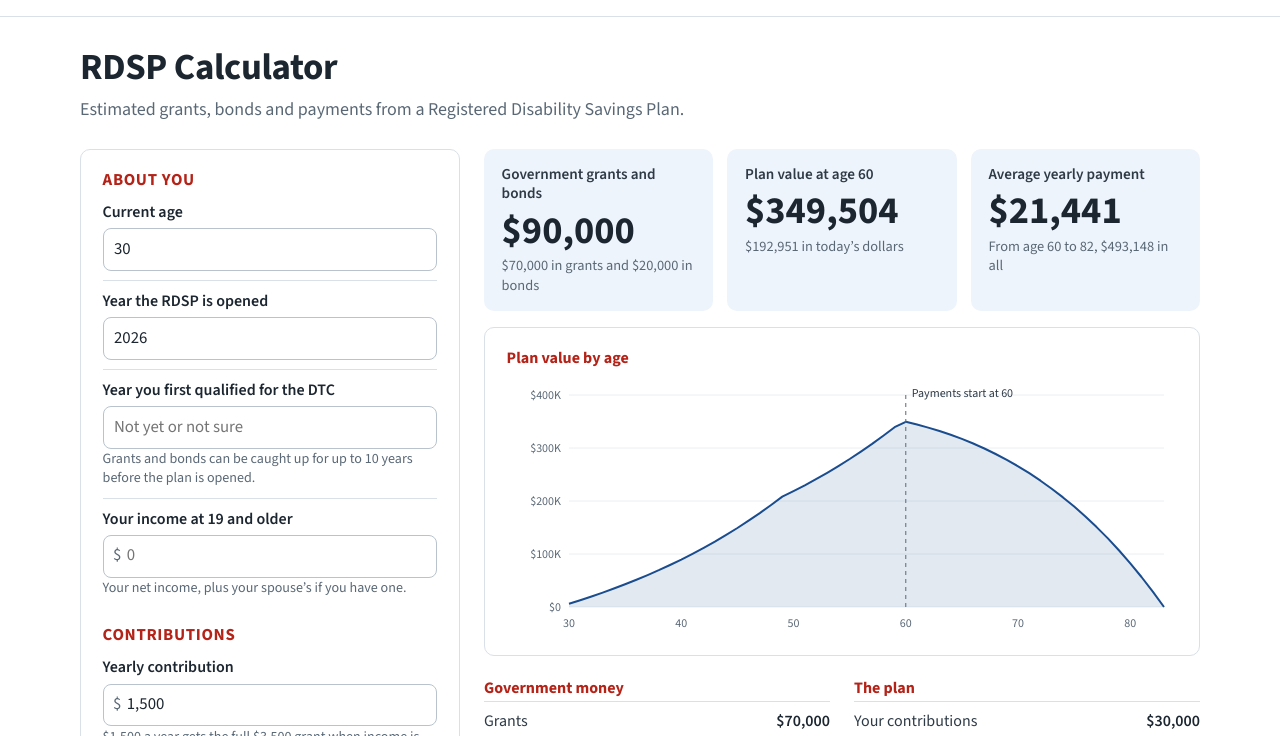
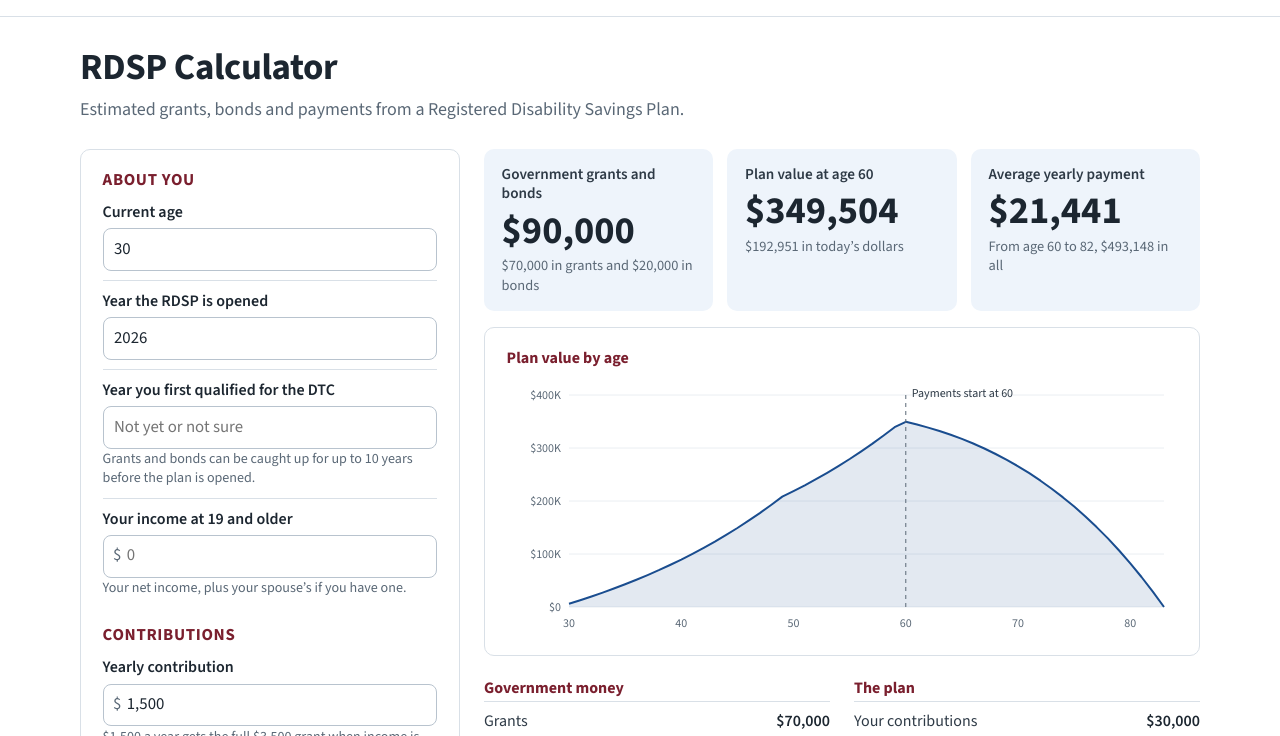
Before and after one commit to SirWonderlot/rdspcanada.ca, a plain HTML site: page rdsp-calculator/index.html in a window 1280 px wide. Shown: the part 64-800 px from the top of the page. Drawn offline with Linux system fonts and the light colour scheme.

Commit message:
RDSP calculator: headings in burgundy (#7a1f2e) instead of the site red
Co-Authored-By: Claude Opus 5.5 <noreply@anthropic.com>

```diff
--- a/rdsp-calculator/index.html
+++ b/rdsp-calculator/index.html
@@ -15,7 +15,7 @@
     @media (max-width: 960px) { .rc-grid { grid-template-columns: 1fr; } }
 
     .rc-card { background: #fff; border: 1px solid var(--line); border-radius: var(--radius); padding: 1.25rem 1.35rem; }
-    .rc-form h2 { font-size: 1.05rem; margin: 0 0 .1rem; color: var(--accent); text-transform: uppercase; letter-spacing: .04em; }
+    .rc-form h2 { font-size: 1.05rem; margin: 0 0 .1rem; color: #7a1f2e; text-transform: uppercase; letter-spacing: .04em; }
     .rc-form h2:not(:first-child) { margin-top: 1.1rem; }
     .rc-field { padding: .6rem 0; border-top: 1px solid var(--line); }
     .rc-form h2 + .rc-field { border-top: 0; }
@@ -45,7 +45,7 @@
 
     .rc-cols { display: grid; grid-template-columns: 1fr 1fr; gap: 0 1.5rem; margin-top: 1rem; }
     @media (max-width: 700px) { .rc-cols { grid-template-columns: 1fr; } }
-    .rc-list h3 { font-size: 1rem; margin: .4rem 0 .2rem; color: var(--accent); }
+    .rc-list h3 { font-size: 1rem; margin: .4rem 0 .2rem; color: #7a1f2e; }
     .rc-list dl { margin: 0; }
     .rc-list .row { display: flex; justify-content: space-between; gap: 1rem; padding: .38rem 0; border-top: 1px solid var(--line); font-size: 1rem; }
     .rc-list .row dt { color: var(--text); }
@@ -53,7 +53,7 @@
     .rc-list .row.total { border-top: 2px solid var(--ink); }
 
     .rc-chart { margin-top: 1rem; }
-    .rc-chart h3 { font-size: 1rem; margin: 0 0 .4rem; color: var(--accent); }
+    .rc-chart h3 { font-size: 1rem; margin: 0 0 .4rem; color: #7a1f2e; }
     .rc-plot { position: relative; height: 260px; }
     .rc-plot svg { display: block; width: 100%; height: 100%; overflow: visible; }
     .rc-plot .grid line { stroke: var(--surface-2); stroke-width: 1; }
```
